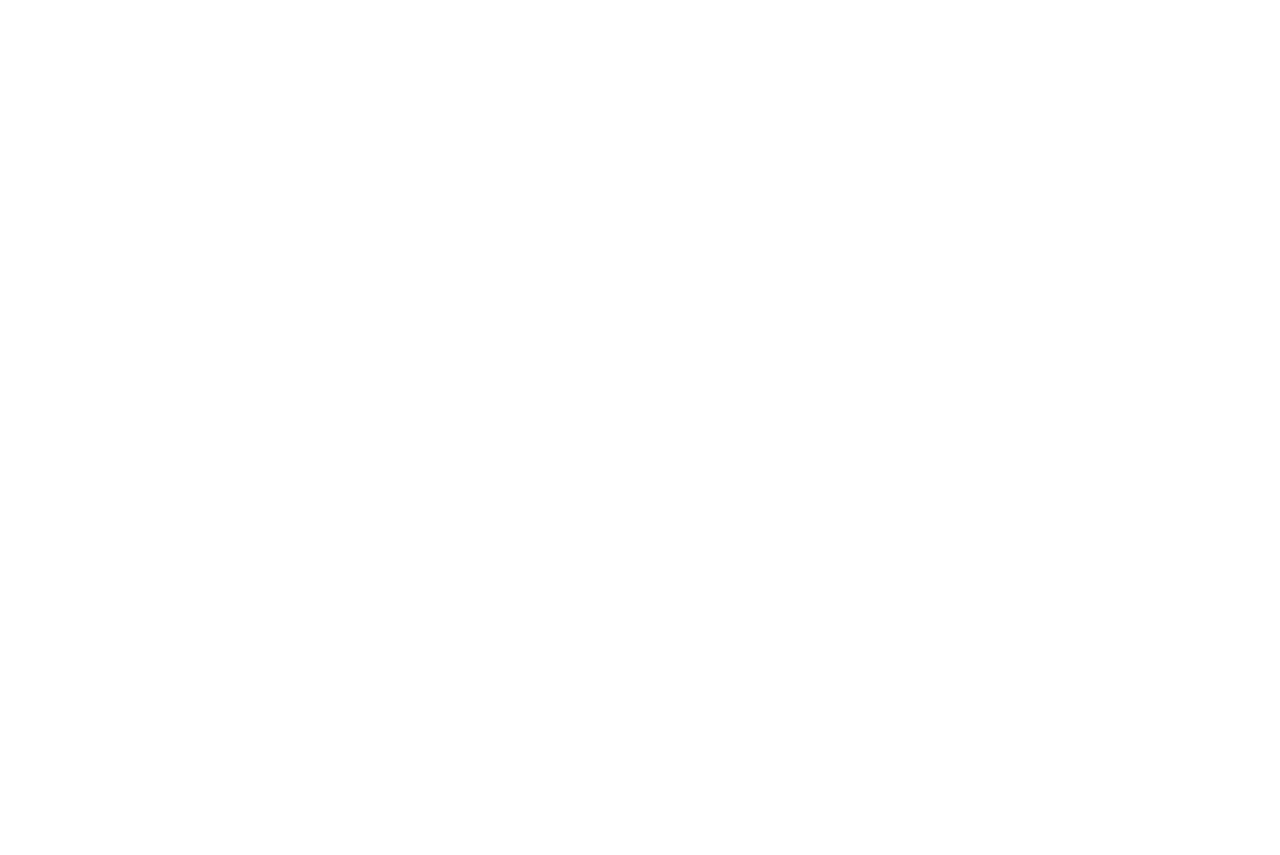
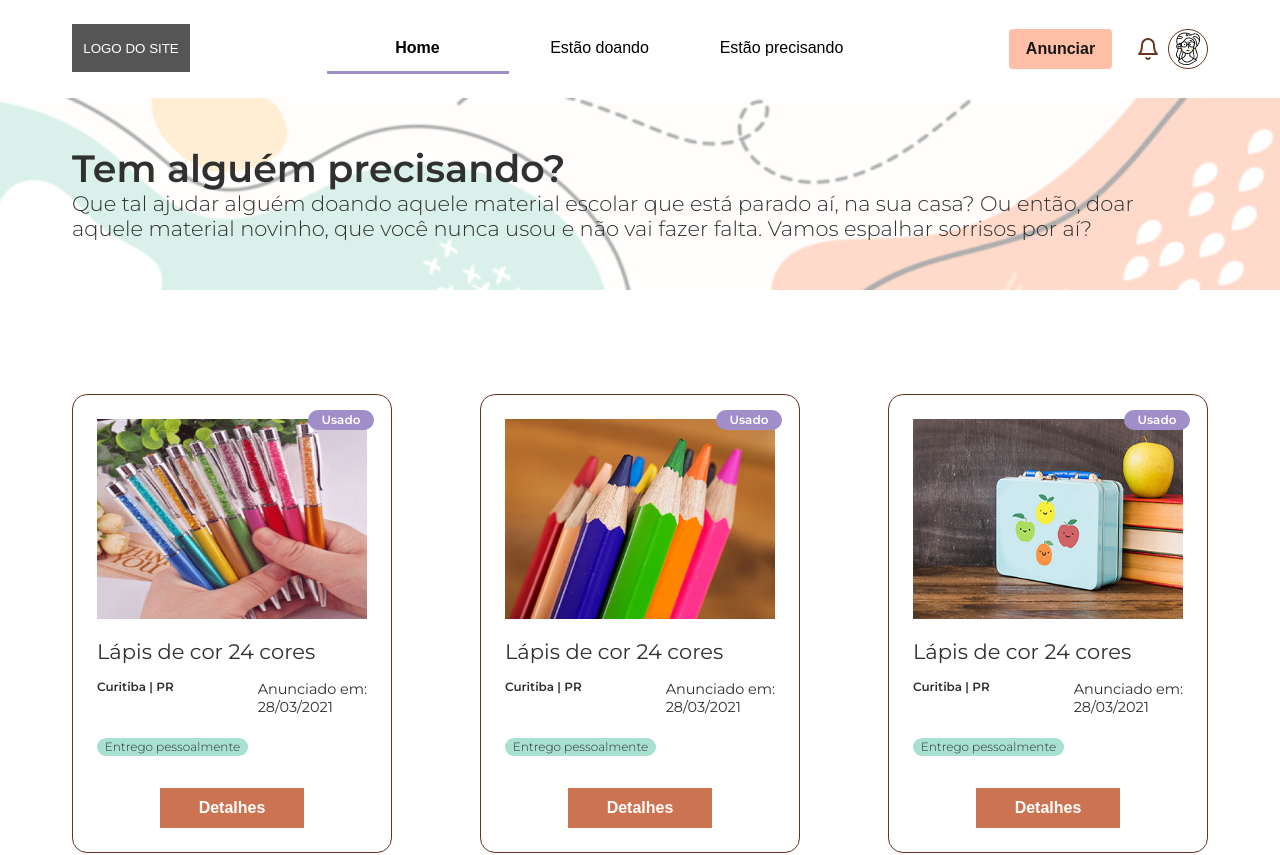
Before and after one commit to FCamara-Squad13/Mobile, a React (Create React App) app: page /precisando in a window 1280 px wide. Shown: the top 855 px of the page. Before the commit the page ends 800 px from the top, so only its background shows below. Built offline with nearby package versions, Linux system fonts and the light colour scheme.

Commit message:
Renames page Precisando

```diff
--- a/src/pages/pedindoDoacoes/index.tsx
+++ b/src/pages/Precisando/index.tsx
@@ -5,7 +5,7 @@ import Hero from "../../components/Hero";
 import Navbar from "../../components/Navbar";
 import "./style.css";
 
-const pedindoDoacoes: React.FC = () => {
+const Precisando: React.FC = () => {
   const subtitle = `Que tal ajudar alguém doando aquele material escolar que está parado aí, na sua casa?
 Ou então, doar aquele material novinho, que você nunca usou e não vai fazer falta. Vamos espalhar sorrisos por aí?`;
 
@@ -19,4 +19,4 @@ Ou então, doar aquele material novinho, que você nunca usou e não vai fazer f
   );
 };
 
-export default pedindoDoacoes;
+export default Precisando;
--- a/src/routes/index.tsx
+++ b/src/routes/index.tsx
@@ -4,13 +4,13 @@ import { Switch, Route } from "react-router-dom";
 import Home from "../pages/Home";
 import Teste from "../pages/Teste";
 import Doando from "../pages/Doando";
-import pedindoDoacoes from "../pages/pedindoDoacoes";
+import Precisando from "../pages/Precisando";
 
 const Routes: React.FC = () => (
   <Switch>
     <Route path="/" exact component={Home} />
     <Route path="/doacao" component={Doando} />
-    <Route path="/pedindo-doacoes" component={pedindoDoacoes} />
+    <Route path="/precisando" component={Precisando} />
     <Route path="/teste" component={Teste} />
   </Switch>
 );
```
Also changed, not shown: src/pages/Precisando/style.css (added).
